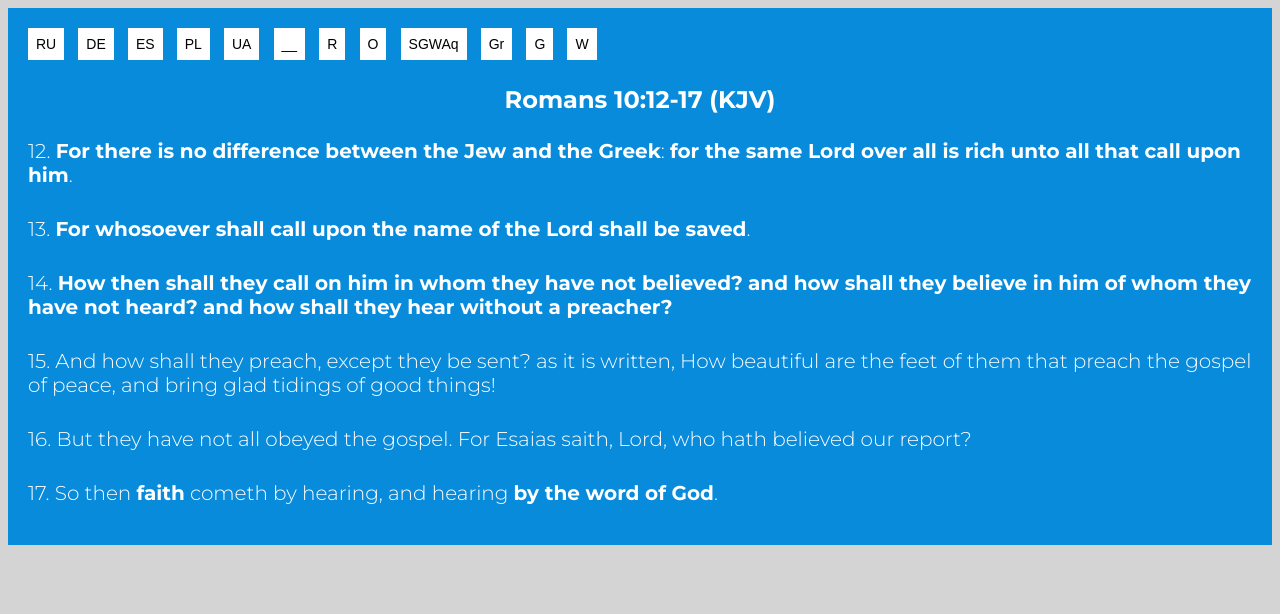
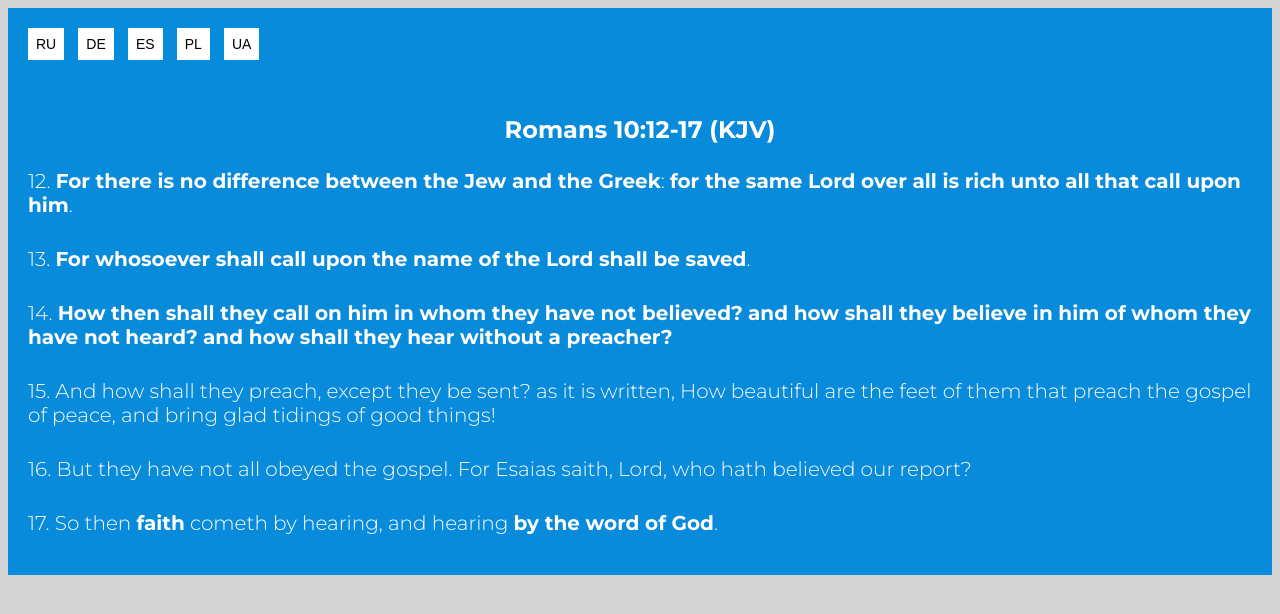
Before and after one commit to MrPenguin-dev/8.-BIBLE-VERSES, a plain HTML site: page index.html in a window 1280 px wide. Drawn offline with Linux system fonts and the light colour scheme.

Commit message:
links to projects deleted, main and section added

```diff
--- a/index.html
+++ b/index.html
@@ -18,13 +18,11 @@
       <button class="section__button"><a class="section__button--link" href="https://mr-front-end-dev.github.io/Bible-Verses-b--ES/">ES</a></button>
       <button class="section__button"><a class="section__button--link" href="https://mr-front-end-dev.github.io/Bible-Verses-b--PL/">PL</a></button>
       <button class="section__button"><a class="section__button--link" href="https://mr-front-end-dev.github.io/Bible-Verses-b--UA/">UA</a></button>
-      <button class="section__button--underscore">__</button>
-      <button class="section__button"><a class="section__button--link" href="https://mr-front-end-dev.github.io/Bible-Verses-r--EN/">R</a></button>
-      <button class="section__button"><a class="section__button--link" href="https://mr-front-end-dev.github.io/Bible-Verses-o--EN/">O</a></button>
-      <button class="section__button"><a class="section__button--link" href="https://mr-front-end-dev.github.io/Bible-Verses-sgwaq--EN/">SGWAq</a></button>
-      <button class="section__button"><a class="section__button--link" href="https://mr-front-end-dev.github.io/Bible-Verses-g--EN/">Gr</a></button>
-      <button class="section__button"><a class="section__button--link" href="https://mr-front-end-dev.github.io/Bible-Verses-grey--EN/">G</a></button>
-      <button class="section__button"><a class="section__button--link" href="https://mr-front-end-dev.github.io/Bible-Verses-w--EN/">W</a></button>
+    </section>
+  </main>
+  <div class="div__underline--lightgrey"></div>
+  <main class="main">
+    <section class="section">
       <h1 class="section__h1">Romans 10:12-17 (KJV)</h1>
       <p class="section__paragraph">12. <span class="section--bold">For there is no difference between the Jew and the Greek</span>: <span class="section--bold">for the same Lord over all is rich unto all that call upon him</span>.</p>
       <p class="section__paragraph">13. <span class="section--bold">For whosoever shall call upon the name of the Lord shall be saved</span>.</p>
```
